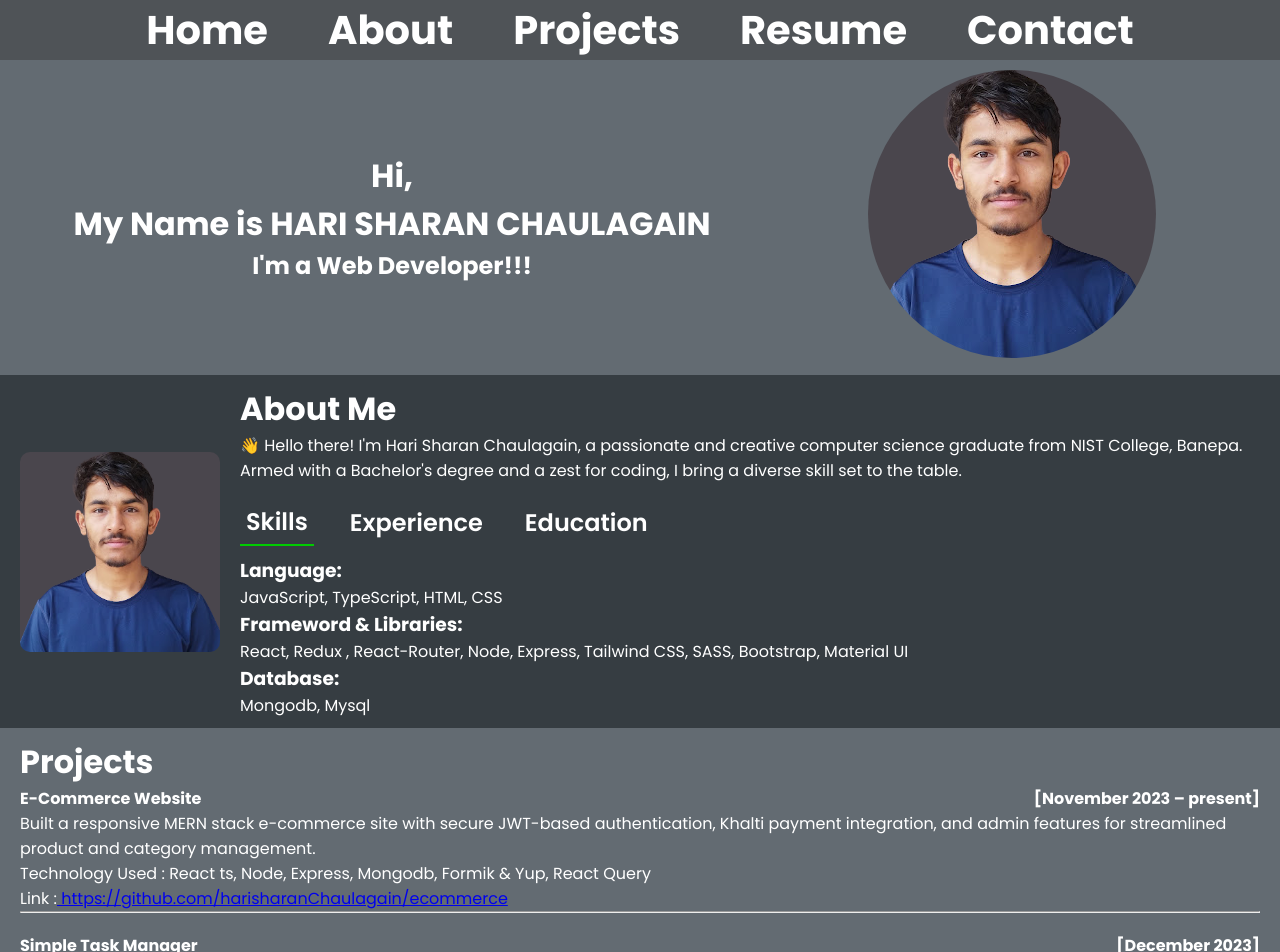
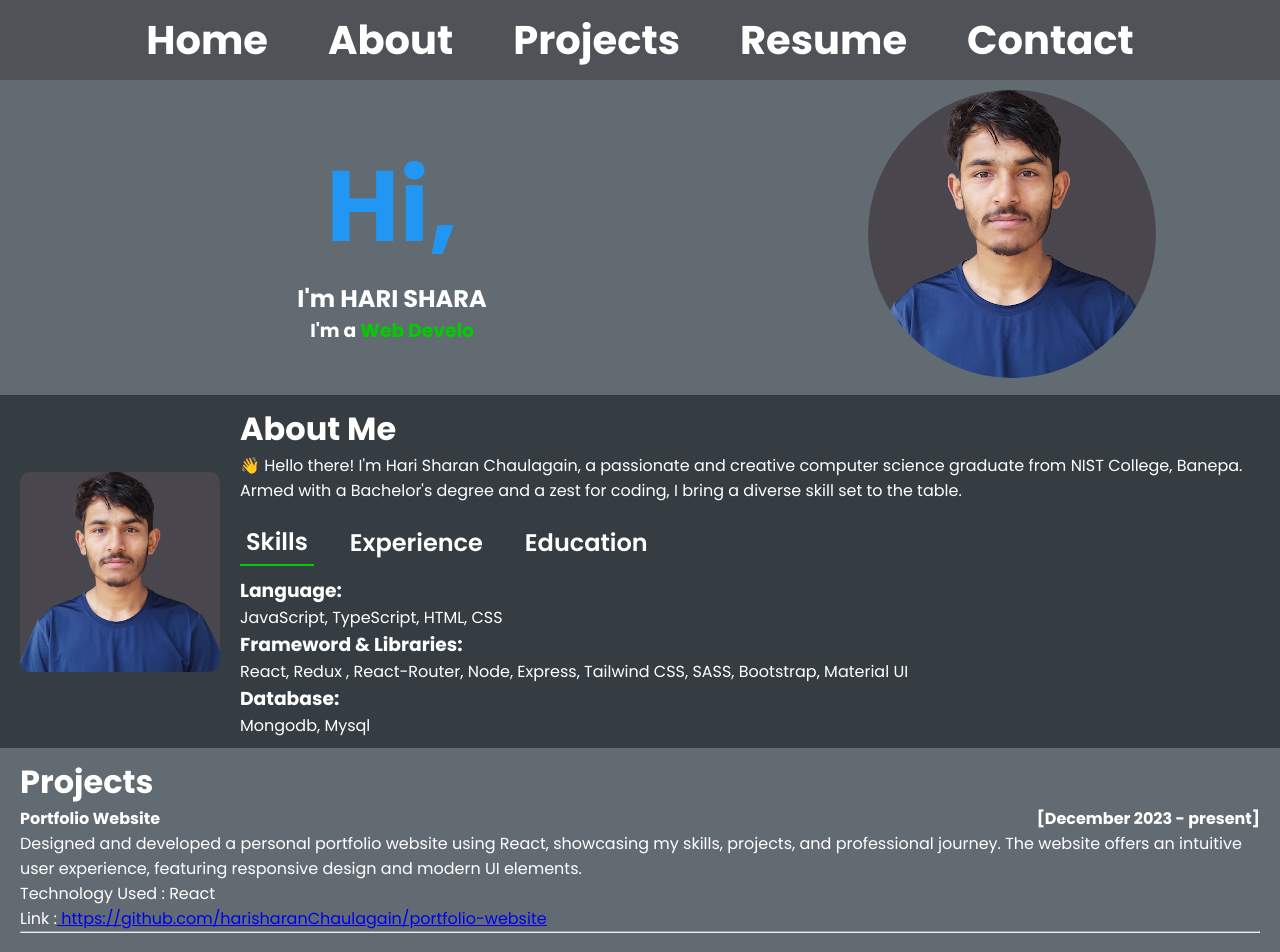
Before and after one commit to harisharanChaulagain/portfolio-website, a React (Vite) app: page / in a window 1280 px wide. Shown: the top 952 px of the page. Built offline with nearby package versions, Linux system fonts and the light colour scheme.

Commit message:
feat: using typewriter for home section, logo add

```diff
--- a/index.html
+++ b/index.html
@@ -2,6 +2,7 @@
 <html lang="en">
   <head>
     <meta charset="UTF-8" />
+    <link rel="icon" type="image/png" href="/src/assets/logo.png" />
     <link rel="icon" type="image/svg+xml" href="/vite.svg" />
     <meta name="viewport" content="width=device-width, initial-scale=1.0" />
     <title>Portfolio Website</title>
--- a/src/App.tsx
+++ b/src/App.tsx
@@ -10,10 +10,10 @@ import Resume from "./components/Resume/Resume";
 const App = () => {
   return (
     <div>
-      <Header />
       <Element name="home">
-        <Home />
+        <Header />
       </Element>
+      <Home />
       <Element name="about">
         <AboutMe />
       </Element>
--- a/src/components/Contact/Contact.scss
+++ b/src/components/Contact/Contact.scss
@@ -4,7 +4,7 @@
   background: #636b72;
   padding: 10px 55px;
   @include md {
-    padding: 10px 30px;
+    padding: 10px 20px;
   }
   .items {
     display: flex;
--- a/src/components/Header/Header.scss
+++ b/src/components/Header/Header.scss
@@ -21,6 +21,7 @@
       display: flex;
       flex-direction: row;
       gap: 60px;
+      padding: 10px 0;
     }
     .items {
       font-weight: 700;
@@ -29,6 +30,9 @@
       @include md {
         font-size: 40px;
       }
+      &:hover {
+        border-bottom: 2px solid #00cc00;
+      }
     }
     .d-none {
       display: none;
--- a/src/components/Home/Home.scss
+++ b/src/components/Home/Home.scss
@@ -20,6 +20,17 @@
       width: 60%;
       order: 1;
     }
+    h1 {
+      color: #2196f3;
+      @include md {
+        font-size: 100px;
+      }
+    }
+    h3 {
+      span {
+        color: #00cc00;
+      }
+    }
   }
   .second {
     order: 1;
--- a/src/components/Home/Home.tsx
+++ b/src/components/Home/Home.tsx
@@ -1,13 +1,26 @@
+import { useState, useEffect } from "react";
 import "./Home.scss";
 import image from "../../assets/hari1.png";
+import { typeWriter } from "../../utils/typewriterUtils";
 
 const Home = () => {
+  const [newName, setNewName] = useState("");
+  const [newTitle, setNewTitle] = useState("");
+  const name = "HARI SHARAN CHAULAGAIN";
+  const title = "Web Developer!!!";
+
+  useEffect(() => {
+    typeWriter(name, setNewName);
+    typeWriter(title, setNewTitle);
+  }, []);
   return (
     <div className="home-main">
       <div className="first">
         <h1>Hi, </h1>
-        <h1>My Name is HARI SHARAN CHAULAGAIN</h1>
-        <h2>I'm a Web Developer!!!</h2>
+        <h2>I'm {newName}</h2>
+        <h3>
+          I'm a <span>{newTitle}</span>
+        </h3>
       </div>
       <div className="second">
         <div>
--- a/src/components/Projects/Projects.tsx
+++ b/src/components/Projects/Projects.tsx
@@ -1,6 +1,14 @@
 import "./Projects.scss";
 
 const projectsList = [
+  {
+    title: "Portfolio Website",
+    duration: "December 2023 - present",
+    description:
+      "Designed and developed a personal portfolio website using React, showcasing my skills, projects, and professional journey. The website offers an intuitive user experience, featuring responsive design and modern UI elements.",
+    technology: " React ",
+    link: " https://github.com/harisharanChaulagain/portfolio-website",
+  },
   {
     title: "E-Commerce Website",
     duration: "November 2023 – present",
--- a/src/components/Resume/Resume.tsx
+++ b/src/components/Resume/Resume.tsx
@@ -16,6 +16,7 @@ const Resume = () => {
   };
   return (
     <div className="resume-main">
+      <h2>Resume/CV</h2>
       <div className="main">
         <button style={{ background: "#2196f3" }} onClick={handleViewCV}>
           <FaEye />
--- /dev/null
+++ b/src/utils/typewriterUtils.tsx
@@ -0,0 +1,25 @@
+export const typeWriter = (
+  name: string,
+  setNewName: React.Dispatch<React.SetStateAction<string>>,
+  delay = 600,
+  resetDelay = 2000
+) => {
+  let index = 1;
+
+  const type = () => {
+    setNewName(name.slice(0, index));
+    index++;
+
+    if (index <= name.length) {
+      setTimeout(type, delay);
+    } else {
+      setTimeout(() => {
+        setNewName("");
+        index = 1;
+        type();
+      }, resetDelay);
+    }
+  };
+
+  type();
+};
```
Also changed, not shown: src/assets/logo.png (added).
